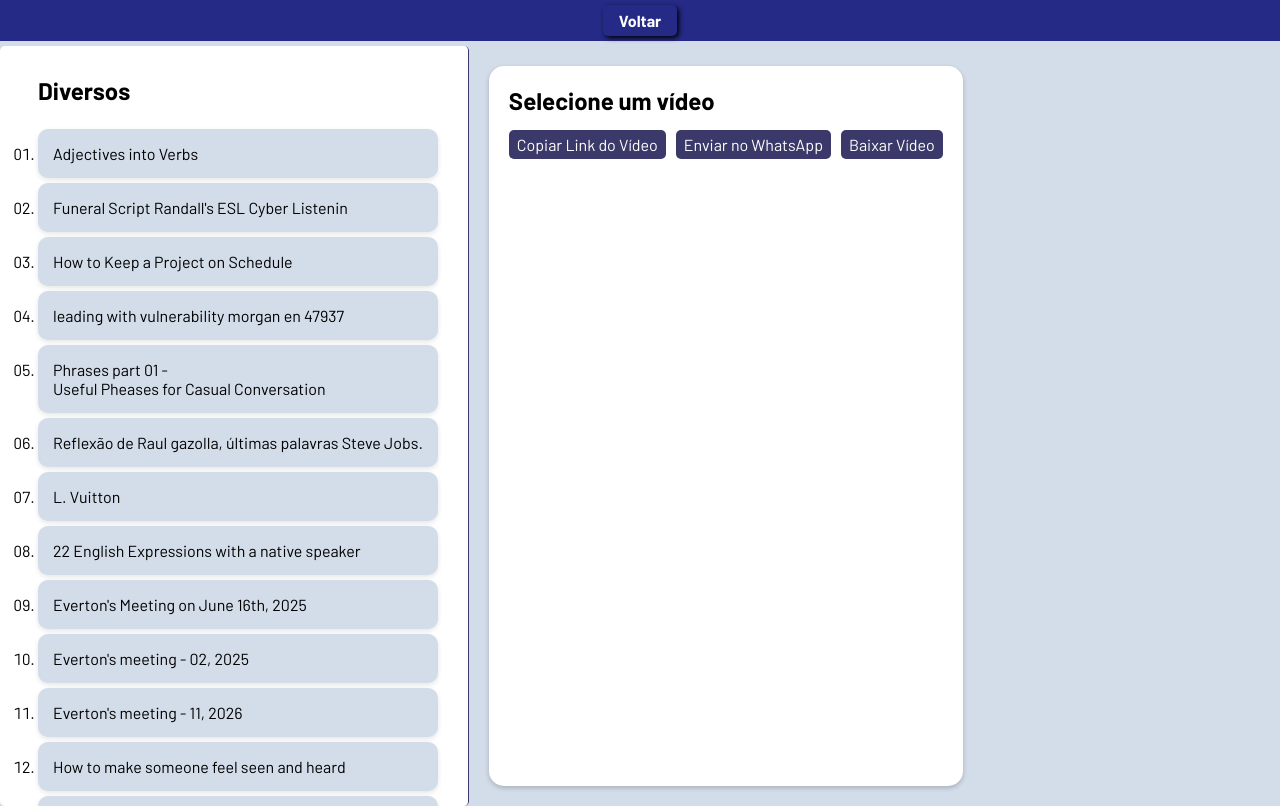
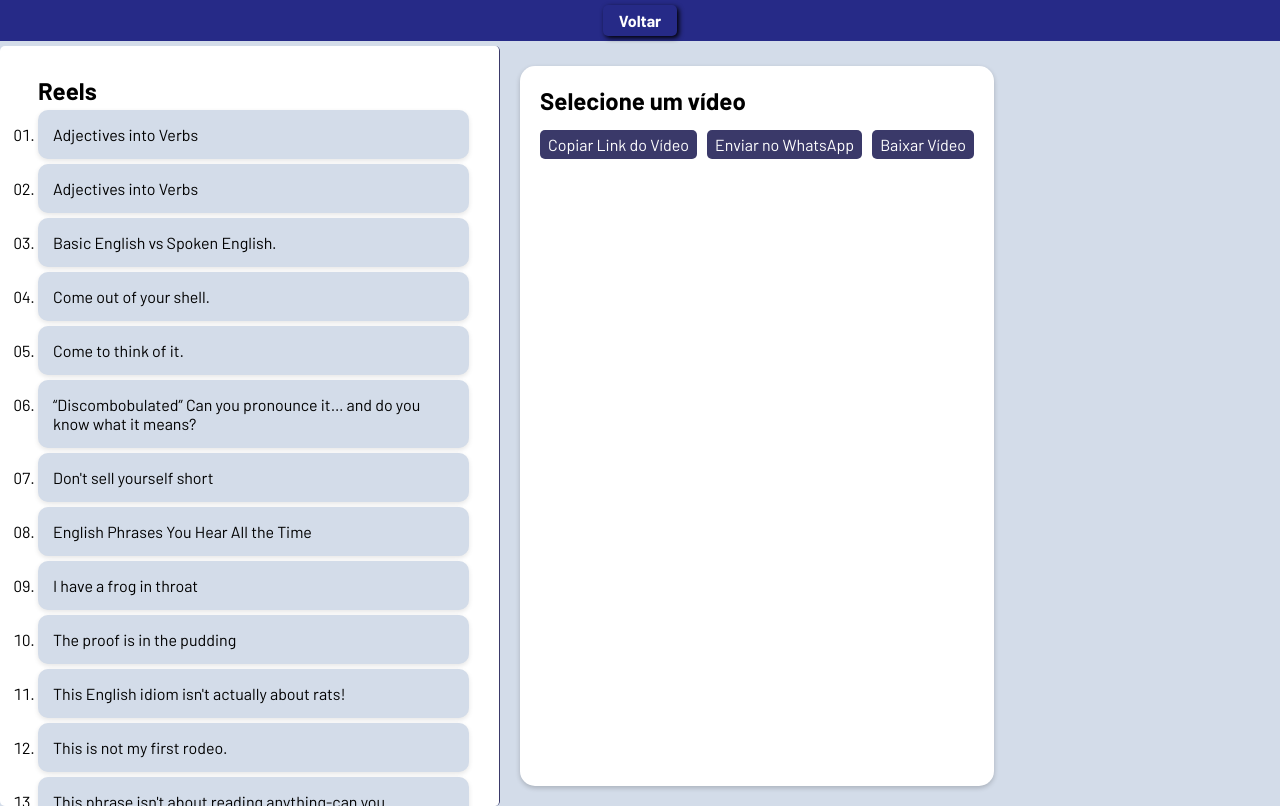
Before and after one commit to GustavoCFernandes/legendas.dicap.com.br, a plain HTML site: page galerias/Diversos/index.html in a window 1280 px wide. Drawn offline with Linux system fonts and the light colour scheme; a web font is replaced by a local one.

Commit message:
14 reels e 1 video - diversos

```diff
--- a/galerias/Diversos/index.html
+++ b/galerias/Diversos/index.html
@@ -40,7 +40,42 @@
         <ul id="videoItems">
             <!-- Exemplo de vídeos do YouTube -->
 <section id="ESL_Business">
+
+<h2>Reels</h2>
+<li data-video-src="https://video-dicap.b-cdn.net/Diversos/Adjectives%20into%20Verbs.mp4">
+    Adjectives into Verbs</li>
+<li data-video-src="https://video-dicap.b-cdn.net/Diversos/Adjectives%20into%20Verbs.mp4">
+    Adjectives into Verbs</li>
+<li data-video-src="https://video-dicap.b-cdn.net/Diversos/Reels/Basic%20English%20vs%20Spoken%20English.mp4">
+    Basic English vs Spoken English.</li>
+<li data-video-src="https://video-dicap.b-cdn.net/Diversos/Reels/Come%20out%20of%20your%20shell.mp4">
+    Come out of your shell.</li>
+<li data-video-src="https://video-dicap.b-cdn.net/Diversos/Reels/Come%20to%20think%20of%20it..mp4">
+    Come to think of it.</li>
+<li data-video-src="https://video-dicap.b-cdn.net/Diversos/Reels/Discombobulated%E2%80%9D%20Can%20you%20pronounce%20it%E2%80%A6%20and%20do%20you.mp4">
+    “Discombobulated” Can you pronounce it… and do you know what it means?</li>
+<li data-video-src="https://video-dicap.b-cdn.net/Diversos/Reels/Don't%20sell%20yourself%20short.mp4">
+   Don't sell yourself short</li>
+<li data-video-src="https://video-dicap.b-cdn.net/Diversos/Reels/English%20Phrases%20You%20Hear%20All%20the%20Time.mp4">
+    English Phrases You Hear All the Time</li>
+<li data-video-src="https://video-dicap.b-cdn.net/Diversos/Reels/I%20have%20a%20frog%20in%20thoat..mp4">
+    I have a frog in throat</li>
+<li data-video-src="https://video-dicap.b-cdn.net/Diversos/Reels/The%20proof%20is%20in%20the%20pudding.mp4">
+    The proof is in the pudding</li>
+<li data-video-src="https://video-dicap.b-cdn.net/Diversos/Reels/This%20English%20idiom%20isn't%20actually%20about%20rats!.mp4">
+    This English idiom isn't actually about rats!</li>
+<li data-video-src="https://video-dicap.b-cdn.net/Diversos/Reels/This%20is%20not%20my%20first%20rodeo.mp4">
+    This is not my first rodeo.</li>
+<li data-video-src="https://video-dicap.b-cdn.net/Diversos/Reels/This%20phrase%20isn't%20about%20reading%20anything-can%20you%20g.mp4">
+    This phrase isn't about reading anything-can you ...</li>
+<li data-video-src="https://video-dicap.b-cdn.net/Diversos/Reels/What%20does%20save%20your%20breath%20mean.mp4">
+    What does "save your breath" mean?</li>
+
+
 <h2>Diversos</h2> <br>
+<li data-video-src="https://video-dicap.b-cdn.net/Diversos/Making%20a%20presentation.mp4">
+    Making a presentation</li>
+
 <li data-video-src="https://video-dicap.b-cdn.net/Diversos/Adjectives%20into%20Verbs.mp4">
     Adjectives into Verbs</li>
 <li data-video-src="https://video-dicap.b-cdn.net/Diversos/Funeral_Script_Randall's_ESL_Cyber_Listenin.mp4">
```
